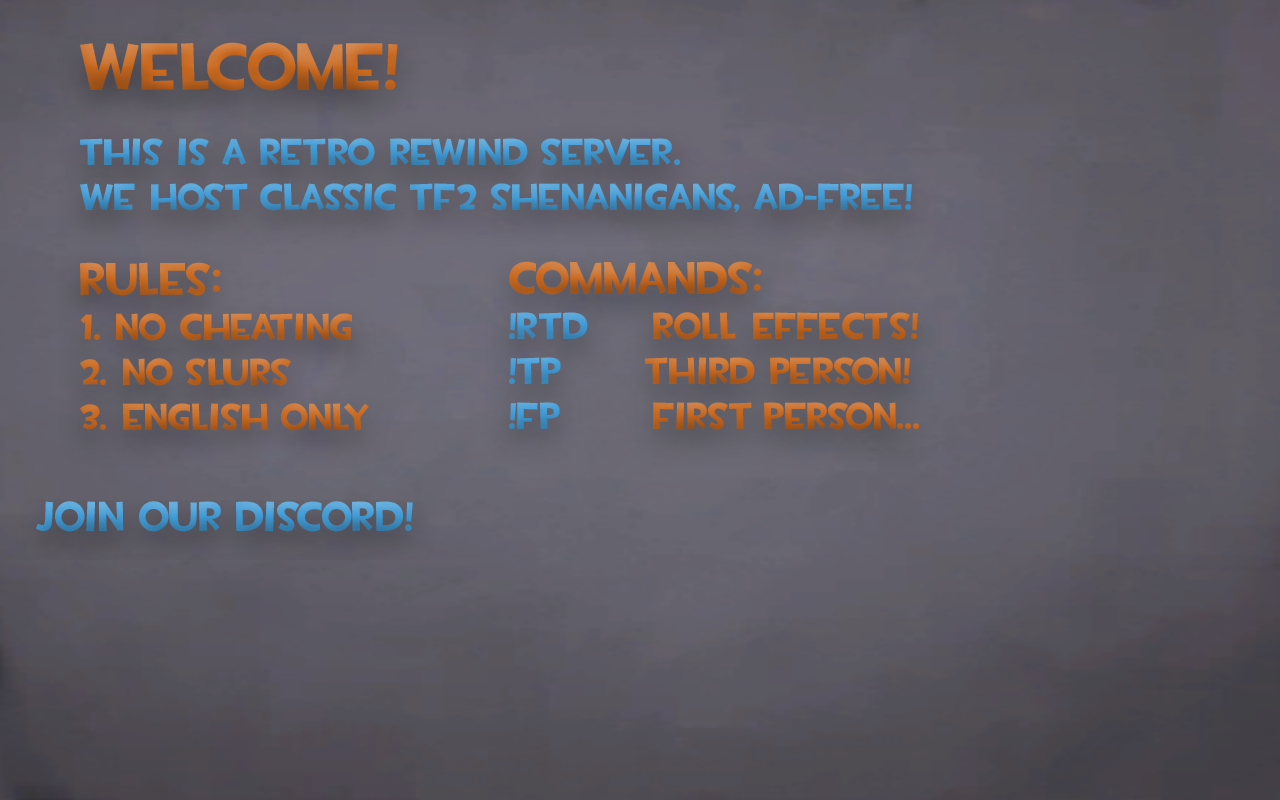
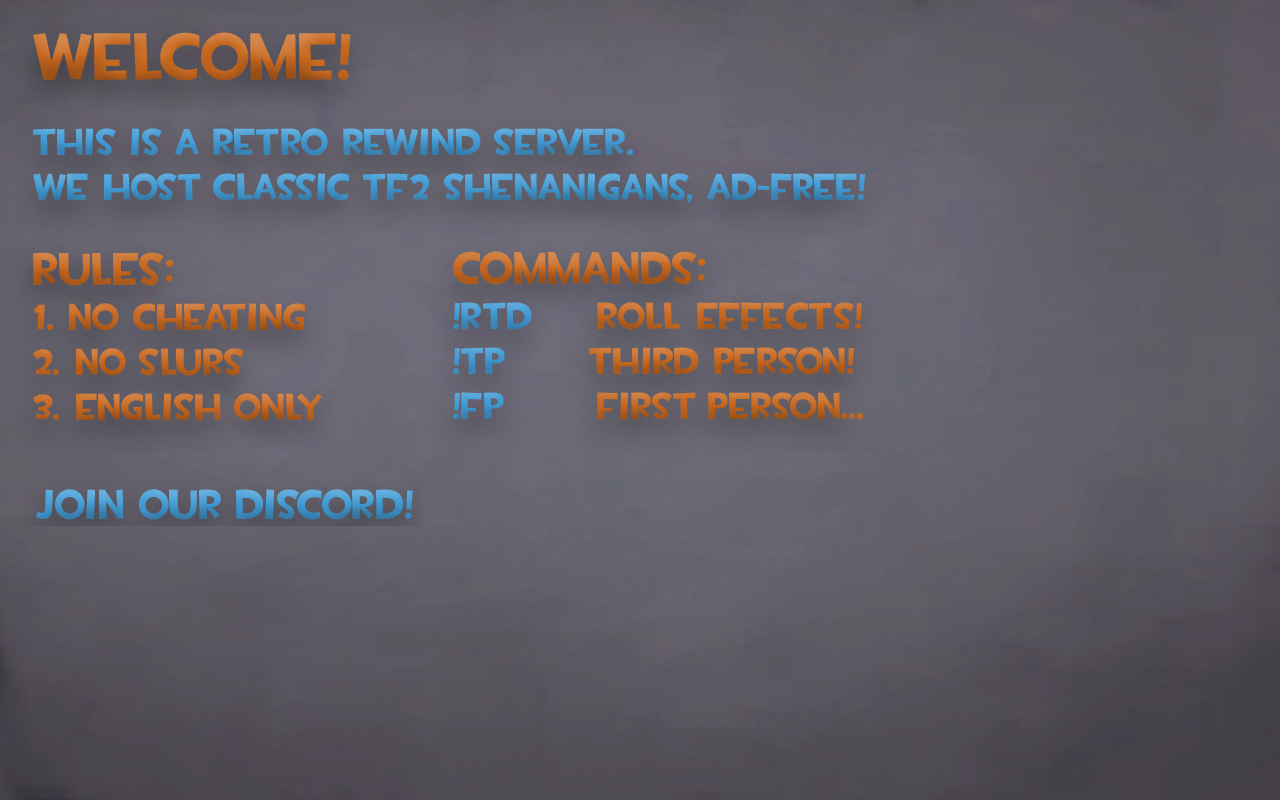
Before and after one commit to avantgde/avantgde.github-io, a plain HTML site: page index.html in a window 1280 px wide. Drawn offline with Linux system fonts and the light colour scheme.

Commit message:
final goddman version

```diff
--- a/index.html
+++ b/index.html
@@ -32,7 +32,7 @@
 
 	<body>
 		<img src="blackboard.png" id="bg" />
-		<div id="text"><img src="motdmainfinal.png" /></div>
-		<div id="discord"><a href="https://discord.gg/FgYCxJXDZ7"><img src="discordfinal2.png"/></a></div>
+		<div id="text"><img src="motdtextfinal3.png" /></div>
+		<div id="discord"><a href="https://discord.gg/FgYCxJXDZ7"><img src="discordfinalFINAL.png"/></a></div>
 	</body>
 </html>
```
Also changed, not shown: discordfinalFINAL.png (added), motdtextfinal3.png (added).
